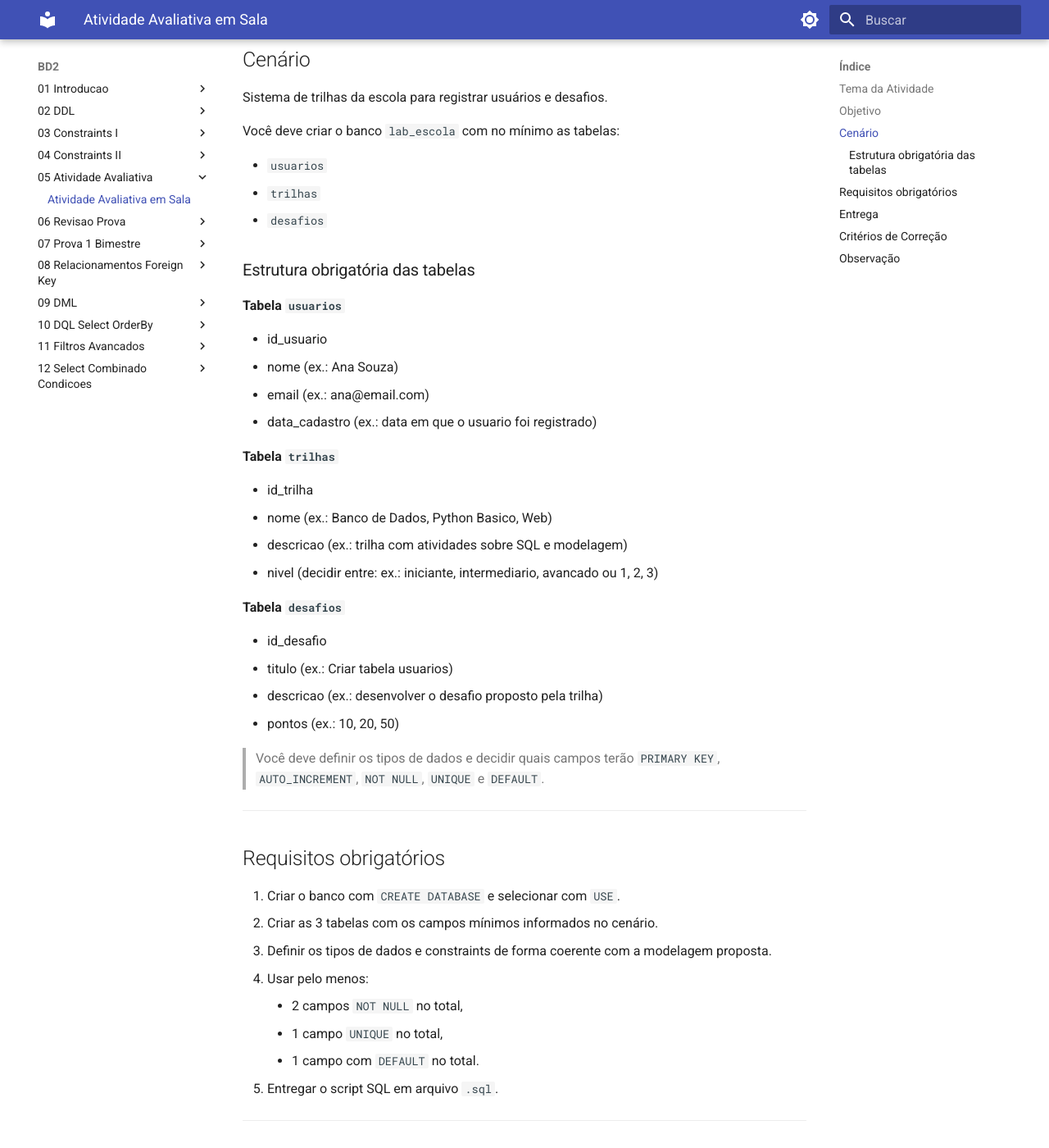
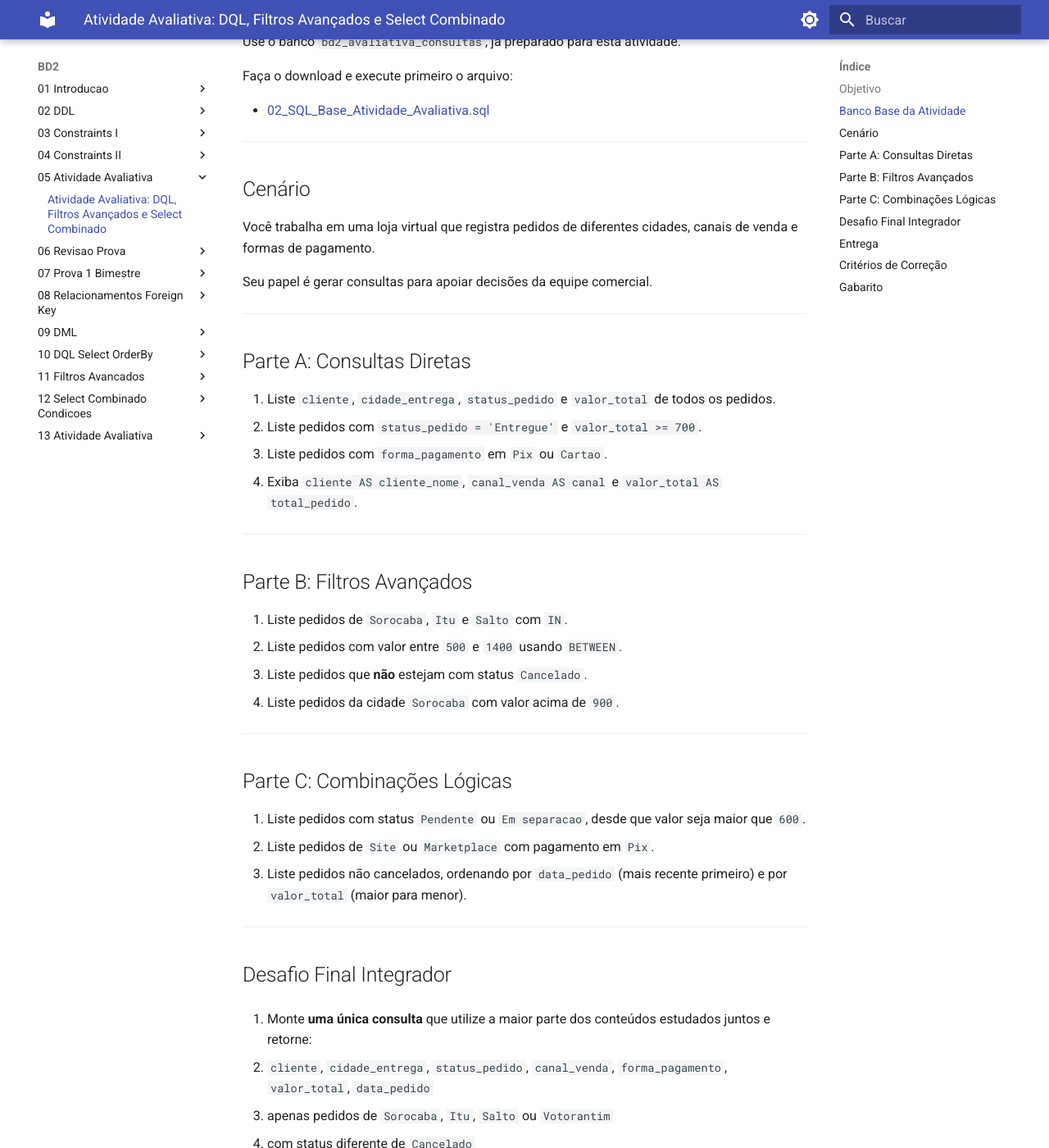
Before and after one commit to i-davies/Conteudo-Etec-2026, an MkDocs documentation site: the page built from docs/BD2/05_Atividade_Avaliativa/01_Atividade_Avaliativa.md, in a window 1280 px wide and 1400 px high, scrolled down 732 px. Shown: the whole window at 82% size. Built offline with MkDocs 1.6.1 and Material for MkDocs 9.7.7, drawn with Linux system fonts in a browser that asks for light colours; some of the changed text lies outside the part shown.

Commit message:
feat: BD2 AT2

```diff
--- a/docs/BD2/05_Atividade_Avaliativa/01_Atividade_Avaliativa.md
+++ b/docs/BD2/05_Atividade_Avaliativa/01_Atividade_Avaliativa.md
@@ -1,91 +1,101 @@
-# Atividade Avaliativa em Sala
+# Atividade Avaliativa: DQL, Filtros Avançados e Select Combinado
 
-> Esta atividade vale nota e deve ser feita em sala de aula.
-
----
-
-## Tema da Atividade
-
-Criação de banco de dados com tabelas, chave primária e constraints básicas.
+> Esta atividade vale nota e deve ser feita individualmente em sala.
 
 ---
 
 ## Objetivo
 
-Criar uma estrutura de banco de dados simples, aplicando os conceitos estudados até esta etapa.
+Consolidar os conteúdos de:
 
-Você pode modelar via:
+- `SELECT` e `AS`
+- `WHERE` com `AND`, `OR`, `NOT`
+- `IN` e `BETWEEN`
+- `ORDER BY`
+- organização de consultas combinadas em uma única query
 
-- script SQL direto, ou
-- interface (HeidiSQL), desde que entregue o script SQL final.
+---
+
+## Banco Base da Atividade
+
+Use o banco `bd2_avaliativa_consultas`, já preparado para esta atividade.
+
+Faça o download e execute primeiro o arquivo:
+
+- [02_SQL_Base_Atividade_Avaliativa.sql](02_SQL_Base_Atividade_Avaliativa.sql)
 
 ---
 
 ## Cenário
 
-Sistema de trilhas da escola para registrar usuários e desafios.
+Você trabalha em uma loja virtual que registra pedidos de diferentes cidades, canais de venda e formas de pagamento.
 
-Você deve criar o banco `lab_escola` com no mínimo as tabelas:
-
-- `usuarios`
-- `trilhas`
-- `desafios`
-
-### Estrutura obrigatória das tabelas
-
-**Tabela `usuarios`**
-
-- id_usuario
-- nome (ex.: Ana Souza)
-- email (ex.: ana@email.com)
-- data_cadastro (ex.: data em que o usuario foi registrado)
-
-**Tabela `trilhas`**
-
-- id_trilha
-- nome (ex.: Banco de Dados, Python Basico, Web)
-- descricao (ex.: trilha com atividades sobre SQL e modelagem)
-- nivel (decidir entre: ex.: iniciante, intermediario, avancado ou 1, 2, 3)
-
-**Tabela `desafios`**
-
-- id_desafio
-- titulo (ex.: Criar tabela usuarios)
-- descricao (ex.: desenvolver o desafio proposto pela trilha)
-- pontos (ex.: 10, 20, 50)
-
-> Você deve definir os tipos de dados e decidir quais campos terão `PRIMARY KEY`, `AUTO_INCREMENT`, `NOT NULL`, `UNIQUE` e `DEFAULT`.
+Seu papel é gerar consultas para apoiar decisões da equipe comercial.
 
 ---
 
-## Requisitos obrigatórios
+## Parte A: Consultas Diretas
 
-1. Criar o banco com `CREATE DATABASE` e selecionar com `USE`.
-2. Criar as 3 tabelas com os campos mínimos informados no cenário.
-3. Definir os tipos de dados e constraints de forma coerente com a modelagem proposta.
-4. Usar pelo menos:
-    - 2 campos `NOT NULL` no total,
-    - 1 campo `UNIQUE` no total,
-    - 1 campo com `DEFAULT` no total.
-5. Entregar o script SQL em arquivo `.sql`.
+1. Liste `cliente`, `cidade_entrega`, `status_pedido` e `valor_total` de todos os pedidos.
+2. Liste pedidos com `status_pedido = 'Entregue'` e `valor_total >= 700`.
+3. Liste pedidos com `forma_pagamento` em `Pix` ou `Cartao`.
+4. Exiba `cliente AS cliente_nome`, `canal_venda AS canal` e `valor_total AS total_pedido`.
+
+---
+
+## Parte B: Filtros Avançados
+
+5. Liste pedidos de `Sorocaba`, `Itu` e `Salto` com `IN`.
+6. Liste pedidos com valor entre `500` e `1400` usando `BETWEEN`.
+7. Liste pedidos que **não** estejam com status `Cancelado`.
+8. Liste pedidos da cidade `Sorocaba` com valor acima de `900`.
+
+---
+
+## Parte C: Combinações Lógicas
+
+9. Liste pedidos com status `Pendente` ou `Em separacao`, desde que valor seja maior que `600`.
+10. Liste pedidos de `Site` ou `Marketplace` com pagamento em `Pix`.
+11. Liste pedidos não cancelados, ordenando por `data_pedido` (mais recente primeiro) e por `valor_total` (maior para menor).
+
+---
+
+## Desafio Final Integrador
+
+12. Monte **uma única consulta** que utilize a maior parte dos conteúdos estudados juntos e retorne:
+
+- `cliente`, `cidade_entrega`, `status_pedido`, `canal_venda`, `forma_pagamento`, `valor_total`, `data_pedido`
+- apenas pedidos de `Sorocaba`, `Itu`, `Salto` ou `Votorantim`
+- com status diferente de `Cancelado`
+- com valor entre `650` e `1800`
+- em que:
+    - o canal seja `Site` ou `Marketplace`, **ou**
+    - o pagamento seja `Pix` e a cidade seja `Sorocaba`
+- ordenação por `cidade_entrega` (A-Z), depois `data_pedido` (mais recente) e por fim `valor_total` (maior para menor)
+
+??? tip "Estratégia para montar a query final"
+        Separe o `WHERE` em blocos lógicos com parênteses: cidades, status, faixa de valor e regra composta de canal/pagamento. Isso evita erro de precedência entre `AND` e `OR`.
 
 ---
 
 ## Entrega
 
-- Arquivo nomeado como `AT1_BD2_2B_T1_nome_sobrenome.sql`.
-- Captura de tela da estrutura final das tabelas no HeidiSQL.
+- Arquivo SQL com as 12 consultas: `ATV_BD2_consultas_nome_sobrenome.sql`
+- Evidência de execução das consultas `11` e `12`
+
 ---
 
 ## Critérios de Correção
 
-- 4,0 pts: criação correta do banco e das tabelas.
-- 3,0 pts: uso correto de constraints (`NOT NULL`, `UNIQUE`, `DEFAULT` e `PRIMARY KEY`).
-- 2,0 pts: organização e legibilidade do script SQL.
-- 1,0 pt: validação final (estrutura confere com o solicitado).
+- `3,0 pts`: uso correto de seleção de colunas e alias
+- `3,0 pts`: uso correto dos filtros (`AND`, `OR`, `NOT`, `IN`, `BETWEEN`)
+- `2,0 pts`: organização e legibilidade das consultas
+- `2,0 pts`: construção correta da consulta integradora com ordenação completa
 
 ---
 
-## Observação
+## Gabarito
 
-Mesmo que a criação seja feita pela interface gráfica, a entrega oficial será o **script SQL** gerado/exportado.
+Arquivo para conferência do professor:
+
+- [03_Gabarito_Atividade_Avaliativa.sql](03_Gabarito_Atividade_Avaliativa.sql)
```
Also changed, not shown: docs/BD2/13_Atividade_Avaliativa/01_Atividade_Avaliativa.md (added, +50 -0 lines), exemplos/CN2/site-institucional-vercel/README.md (deleted, +0 -25 lines), 3 other files.
